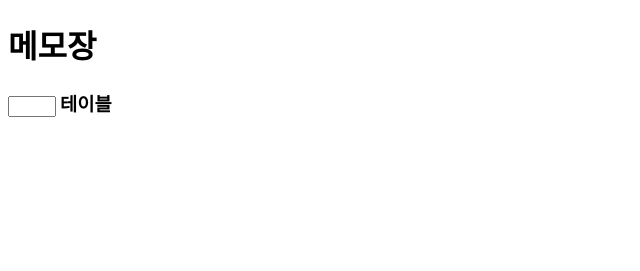
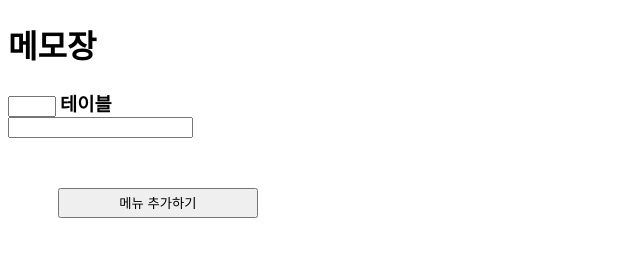
Before and after one commit to changwoobin/OneOneHof, a plain HTML site: page index.html in a window 1280 px wide. Shown: the whole page, without its empty margins (0-640 px from the left). Drawn offline with Linux system fonts and the light colour scheme.

Commit message:
make html form

```diff
--- a/index.html
+++ b/index.html
@@ -4,6 +4,7 @@
     <meta charset="UTF-8">
     <meta name="viewport" content="width=device-width, initial-scale=1.0">
     <title>OneOneHof</title>
+    <script></script>
 </head>
 <body>
     <head>
@@ -11,5 +12,19 @@
         <input type="number" style="width: 40px;">
         <h3 style="display:inline;">테이블</h3>
     </head>
+    <div class="menus">
+        <div class="menu">
+            <input type="text">
+            <div class="tlqkf">
+
+            </div>
+            <div class="tlqkfText">
+
+            </div>
+        </div>
+    </div>
+    <div>
+        <input type="button" value="메뉴 추가하기" style="width: 200px; height: 30px; margin: 50px;">
+    </div>
 </body>
 </html>
```
